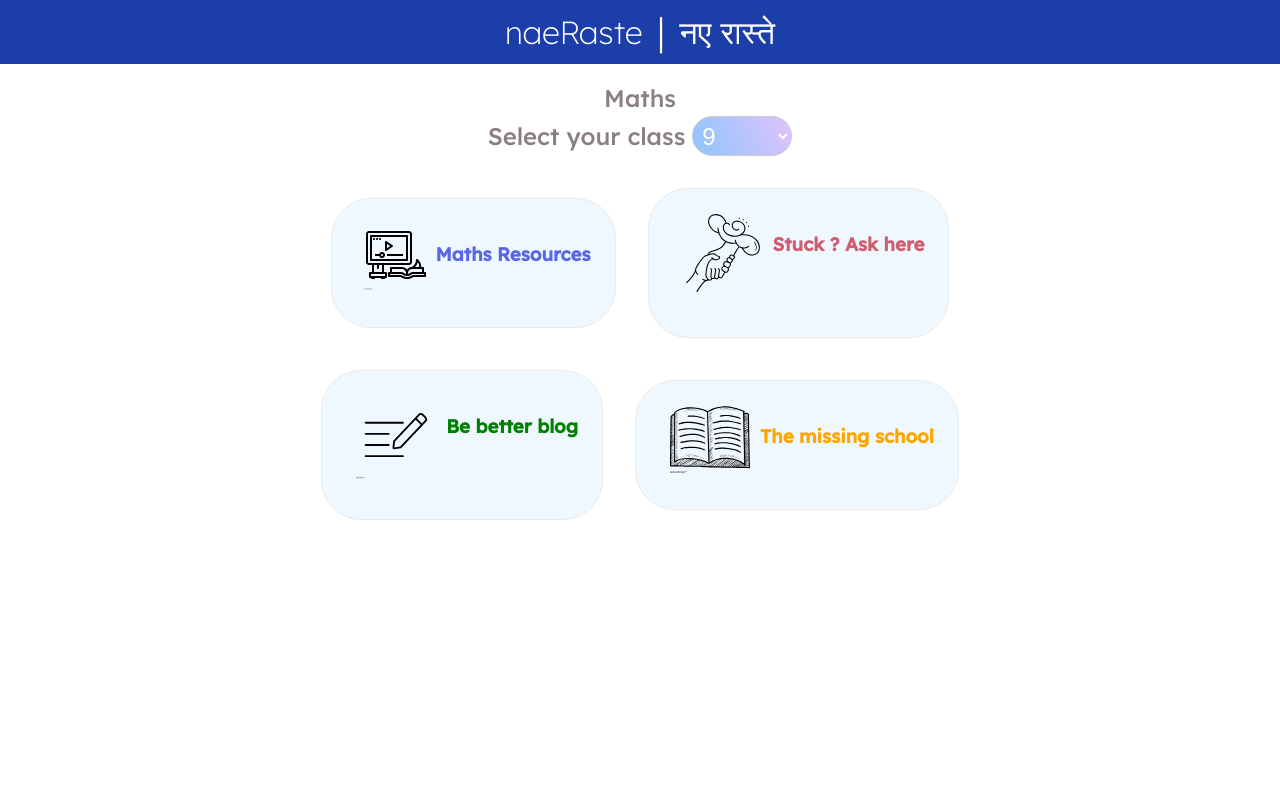
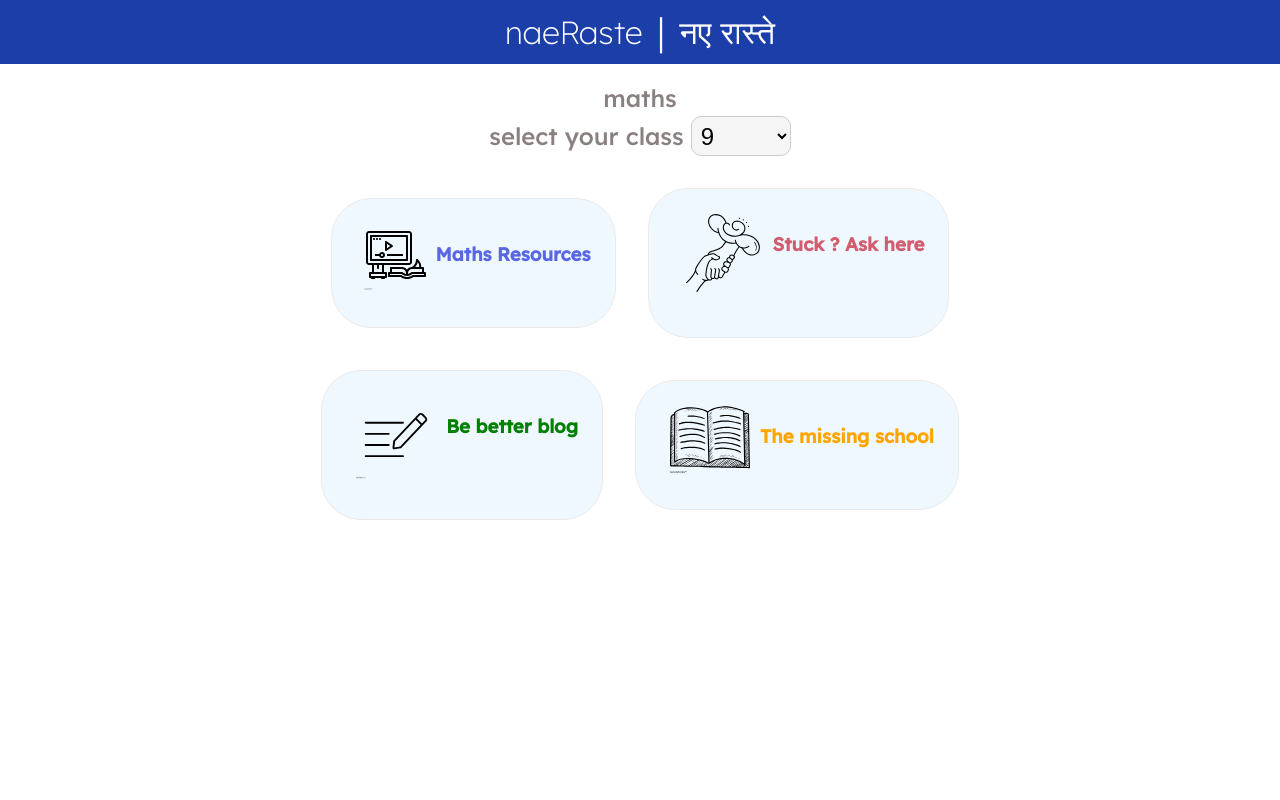
Before and after one commit to Ujju09/naeRaste, a Next.js app: page / in a window 1280 px wide. Shown: the top 800 px of the page. Built offline with nearby package versions, Linux system fonts and the light colour scheme.

Commit message:
design changes

```diff
--- a/pages/index.tsx
+++ b/pages/index.tsx
@@ -26,19 +26,18 @@ const Home: NextPage = () => {
         </h1>
 
         <p className={styles.description}>
-          Maths <br/><span>
-          <label> Select your class </label>
+          maths <br/><span>
+          <label>select your class </label>
             <select style={{
               width: '100px',
               height: '40px',
-              borderRadius: '40px',
+              borderRadius: '10px',
               border: '1px solid #ccc',
               padding: '5px',
               fontSize: '1.5rem',
+              color: 'black',
+              backgroundColor: "#f5f5f5",
 
-              color: 'white',
-              backgroundColor: "#8EC5FC",
-              backgroundImage: "linear-gradient(62deg, #8EC5FC 0%, #E0C3FC 100%)",
 
             }} onChange={
               (e) => {
```
